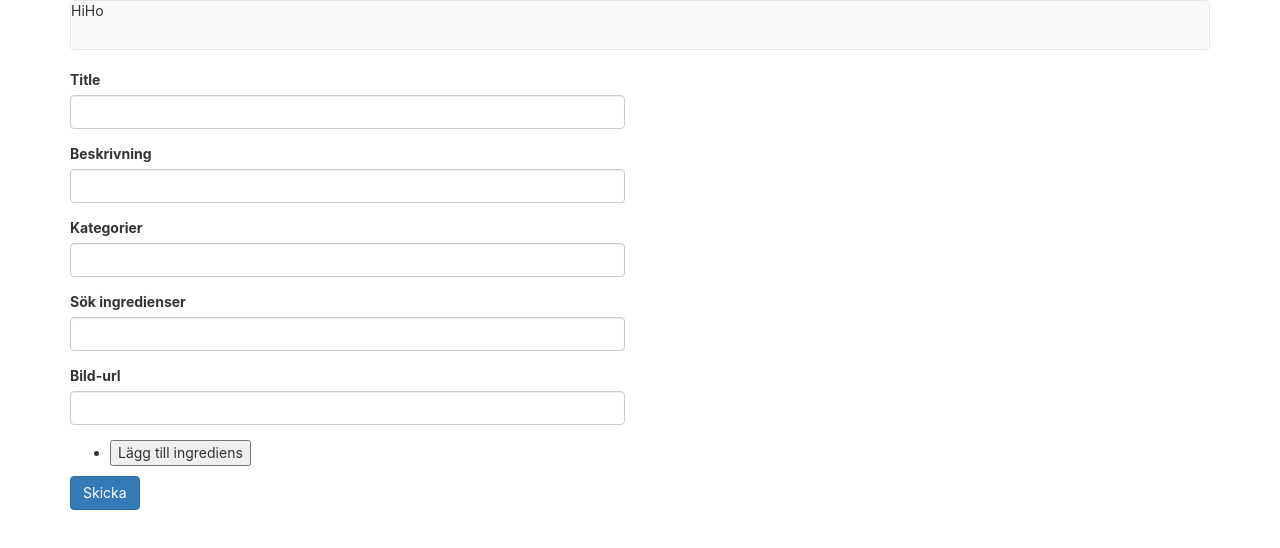
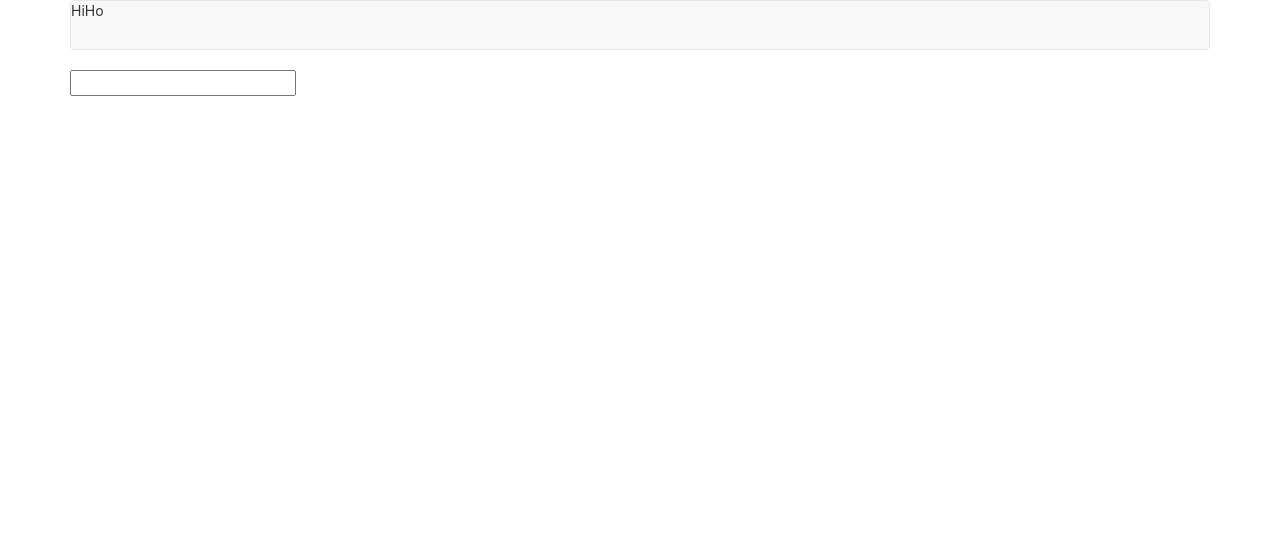
Before and after one commit to fransstrom/recept, a React (Create React App) app in the folder receptbolaget-front/: page /add in a window 1280 px wide. Shown: the top 548 px of the page. Built offline with nearby package versions, Linux system fonts and the light colour scheme.

Commit message:
gave upp on redux-form and started to make one the usual way

```diff
--- /dev/null
+++ b/receptbolaget-front/src/components/RecipeForm2.js
@@ -0,0 +1,71 @@
+import React, { Component } from 'react';
+import { connect } from 'react-redux';
+import { fetchIngredients } from '../actions';
+import _ from 'lodash';
+class RecipeForm2 extends Component {
+  constructor() {
+    super();
+    this.state = {
+      addedIngredients: [], // this holds the name of each list
+      items: {} // this property names of this object are the names of the lists; their values are arrays of the items in each list
+    };
+  }
+
+  handleIngredientsSearch(e) {
+    this.props.fetchIngredients(e);
+  }
+  ingredientSearch = _.debounce(e => this.handleIngredientsSearch(e), 400);
+
+  handle(e) {
+   let list=this.state.addedIngredients;
+   list.push(e);
+   this.setState({addedIngredients:list})
+    console.log(this.state.addedIngredients);
+  }
+
+
+
+  render() {
+    let ingredients = _.map(this.props.ingredients);
+    let ingredientsAddButtons = ingredients.map(ingredients => (
+      <li className="autoCompleteList" key={ingredients._id}>
+        {ingredients.Namn}
+        <button
+          ingred={ingredients}
+          onClick={e => this.handle(ingredients)}
+          className="btn btn-primary">
+          Lägg till
+        </button>
+      </li>
+    ));
+    console.log(this.props.ingredients);
+
+    return (
+      <div>
+        <input
+          label="Sök ingredienser"
+          type="text"
+          onChange={e => {
+            if (e.target.value) {
+              this.ingredientSearch(e.target.value);
+            }
+          }}
+          component={this.renderField}
+        />
+
+        {ingredientsAddButtons}
+      </div>
+    );
+  }
+}
+function mapStateToProps(state) {
+  return {
+    ingredients: state.ingredients
+  };
+}
+RecipeForm2 = connect(
+  mapStateToProps,
+  { fetchIngredients }
+)(RecipeForm2);
+
+export default RecipeForm2;
--- a/receptbolaget-front/src/index.js
+++ b/receptbolaget-front/src/index.js
@@ -9,7 +9,7 @@ import reducers from './reducers';
 import Recipes from './components/Recipes';
 import ReduxPromise from 'redux-promise';
 import RecipeView from './components/RecipeView';
-import RecipeForm from './components/RecipeForm';
+import RecipeForm2 from './components/RecipeForm2';
 
 const createStoreWithMiddleWare = applyMiddleware(ReduxPromise)(createStore);
 
@@ -20,7 +20,7 @@ ReactDOM.render(
         <nav className="navbar navbar-default">HiHo</nav>
         <Switch>
           <Route path="/recept" component={RecipeView} />
-          <Route path="/add" component={RecipeForm} />
+          <Route path="/add" component={RecipeForm2} />
           <Route path="/" component={Recipes} />
         </Switch>
       </div>
```
